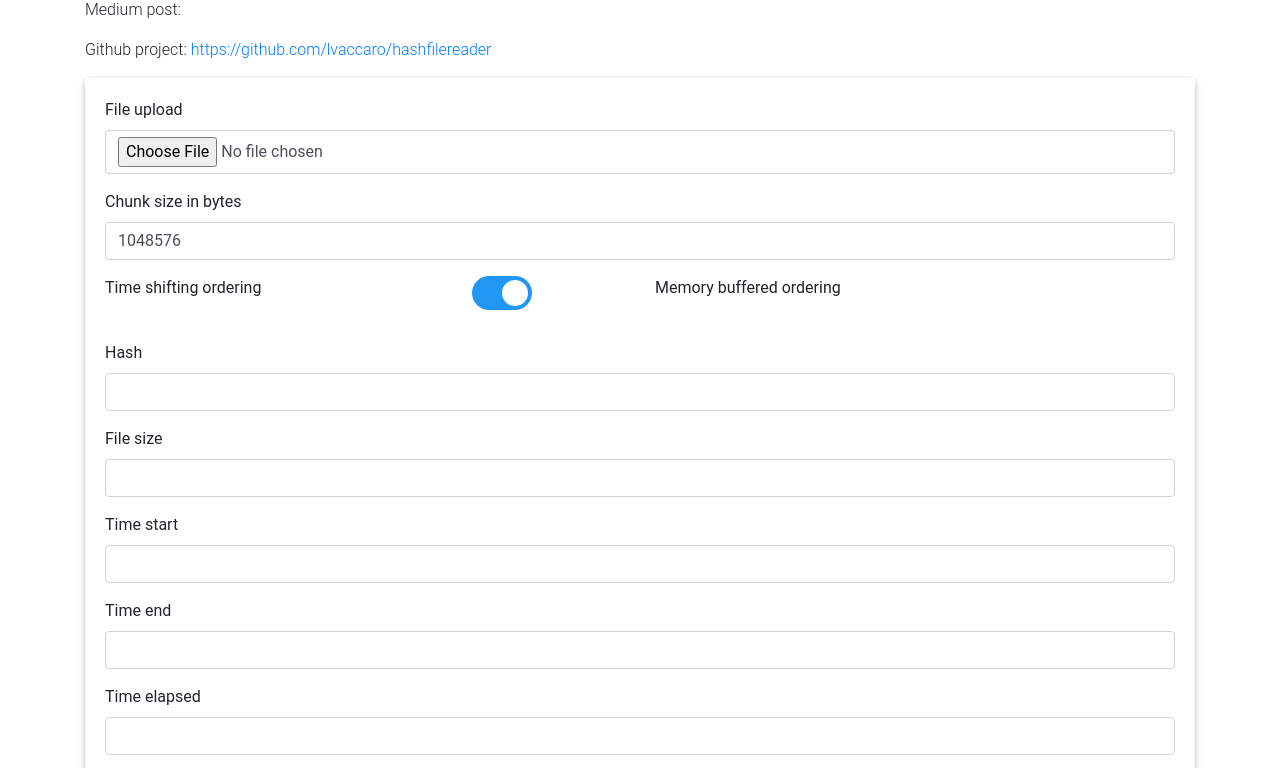
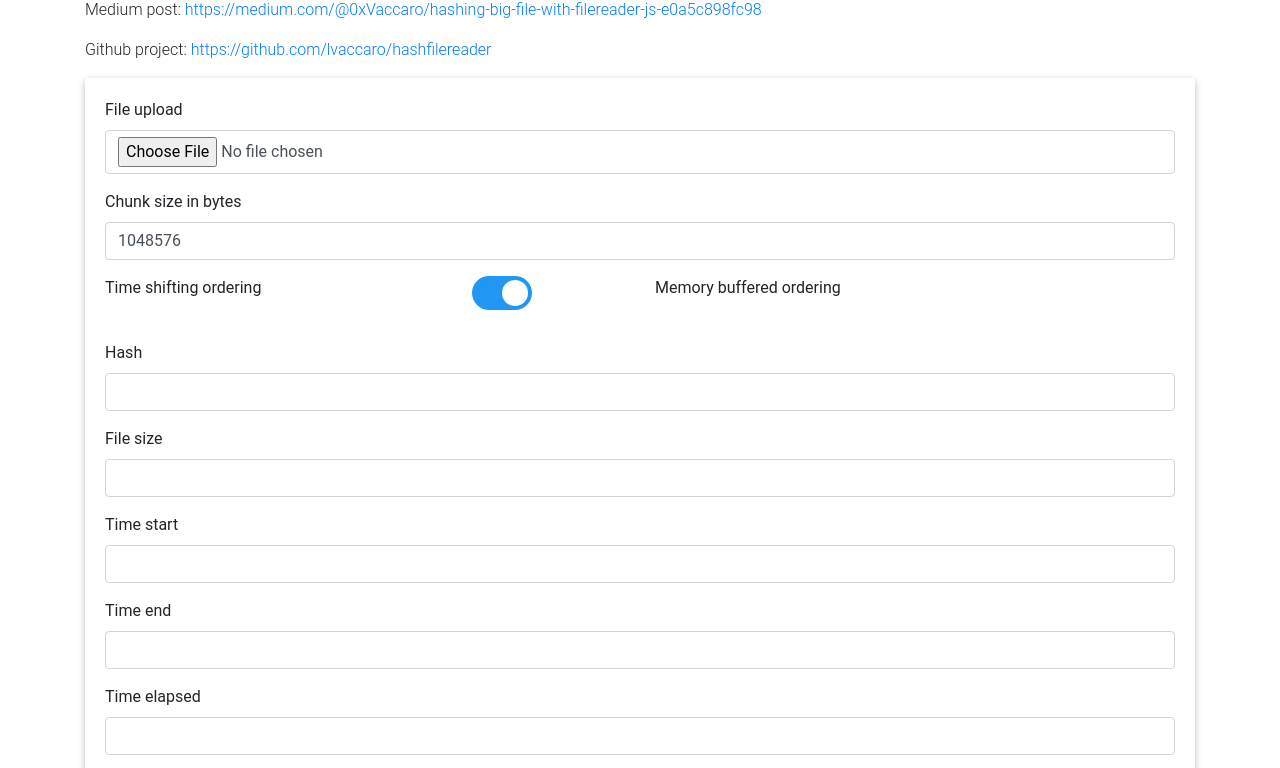
Before and after one commit to lvaccaro/hashfilereader, a plain HTML site: page index.html in a window 1280 px wide. Shown: the part 58-826 px from the top of the page. Drawn offline with nearby package versions, Linux system fonts and the light colour scheme.

Commit message:
Add medium link

```diff
--- a/index.html
+++ b/index.html
@@ -74,7 +74,7 @@
 <div class="container">
     <div class="page-header">
         <h1>Hashing big file with FileReader JS</h1>
-        <p>Medium post: <a href=""></a></p>
+        <p>Medium post: <a href="https://medium.com/@0xVaccaro/hashing-big-file-with-filereader-js-e0a5c898fc98">https://medium.com/@0xVaccaro/hashing-big-file-with-filereader-js-e0a5c898fc98</a></p>
         <p>Github project: <a href="https://github.com/lvaccaro/hashfilereader">https://github.com/lvaccaro/hashfilereader</a></p>
     </div>
 
```
